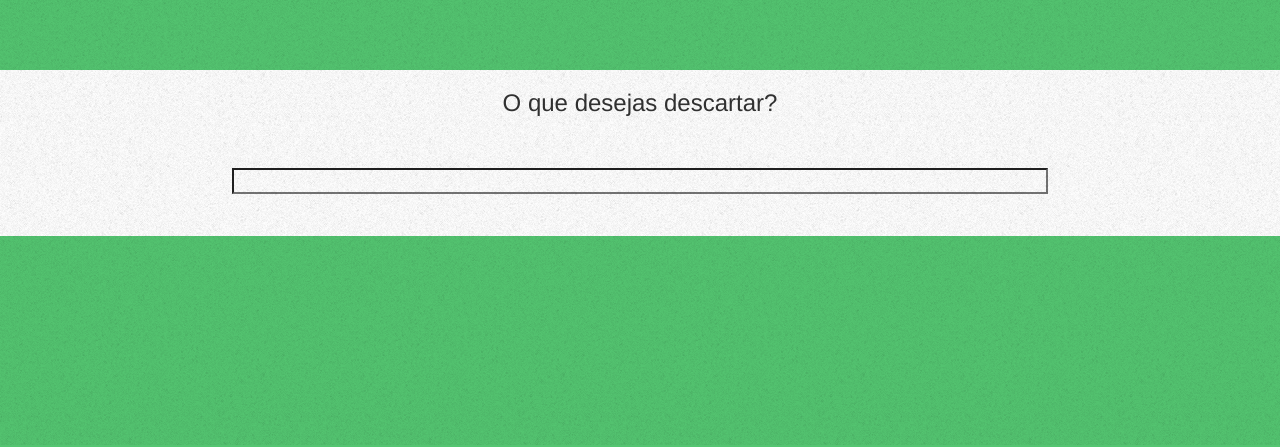
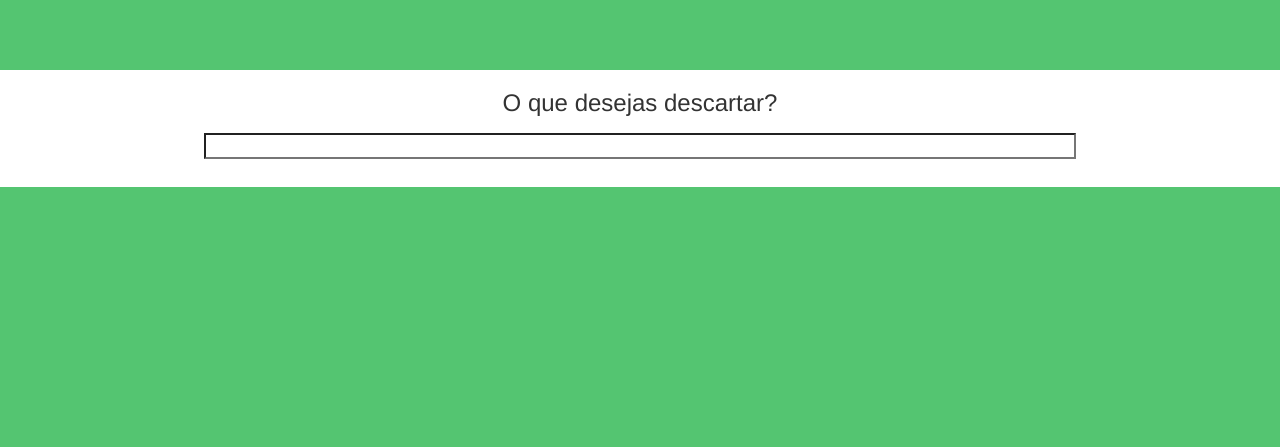
Before and after one commit to matehackers/descartar, a plain HTML site: page index.html in a window 1280 px wide. Shown: the part 355-802 px from the top of the page. Drawn offline with Linux system fonts and the light colour scheme; a script that the page names is missing.

Commit message:
Remove overlay (what's that?) better style

```diff
--- a/css/mate.css
+++ b/css/mate.css
@@ -3,7 +3,6 @@
   height: 465px;
   border-radius:1px;
   overflow:hidden;
-
 }
 
 .go-away-right {
@@ -33,7 +32,6 @@
   background-color: red;
 }
 
-
 .modal-header{
   color: #FFFEEE;
   background-color: #368F5F;
@@ -46,7 +44,7 @@
 }
 
 .select-padding {
-  padding: 3em;
+  padding: 0.5em 1em 2em 1em;
 }
 
 #select_query{
@@ -69,9 +67,6 @@
   margin: 0 auto;
 }
 
-
-
-
 .overlay {
     opacity:1;
     background: -webkit-radial-gradient(top center, ellipse cover, rgba(255,255,255,0.2) 0%,rgba(0,0,0,0.5) 100%);
@@ -82,10 +77,8 @@
     top:0px;
     left:0px;
     z-index:500;
-
 }
 
 .interavel{
   z-index:1000; /*tudo com z-index acima da overlay*/
-
 }
--- a/index.html
+++ b/index.html
@@ -179,8 +179,6 @@
     </div>
 
 
-<!-- -->
-<div class="overlay"></div>
 </body>
 
 </html>
```
